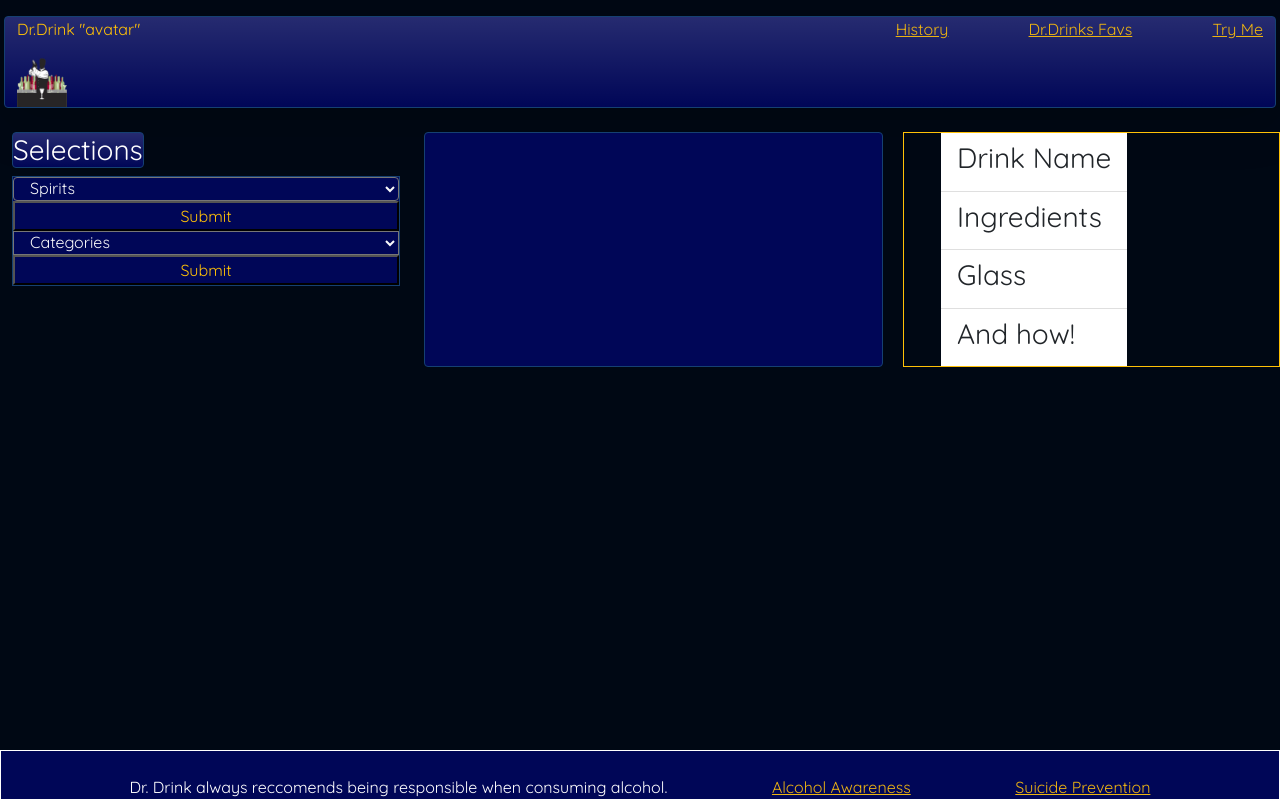
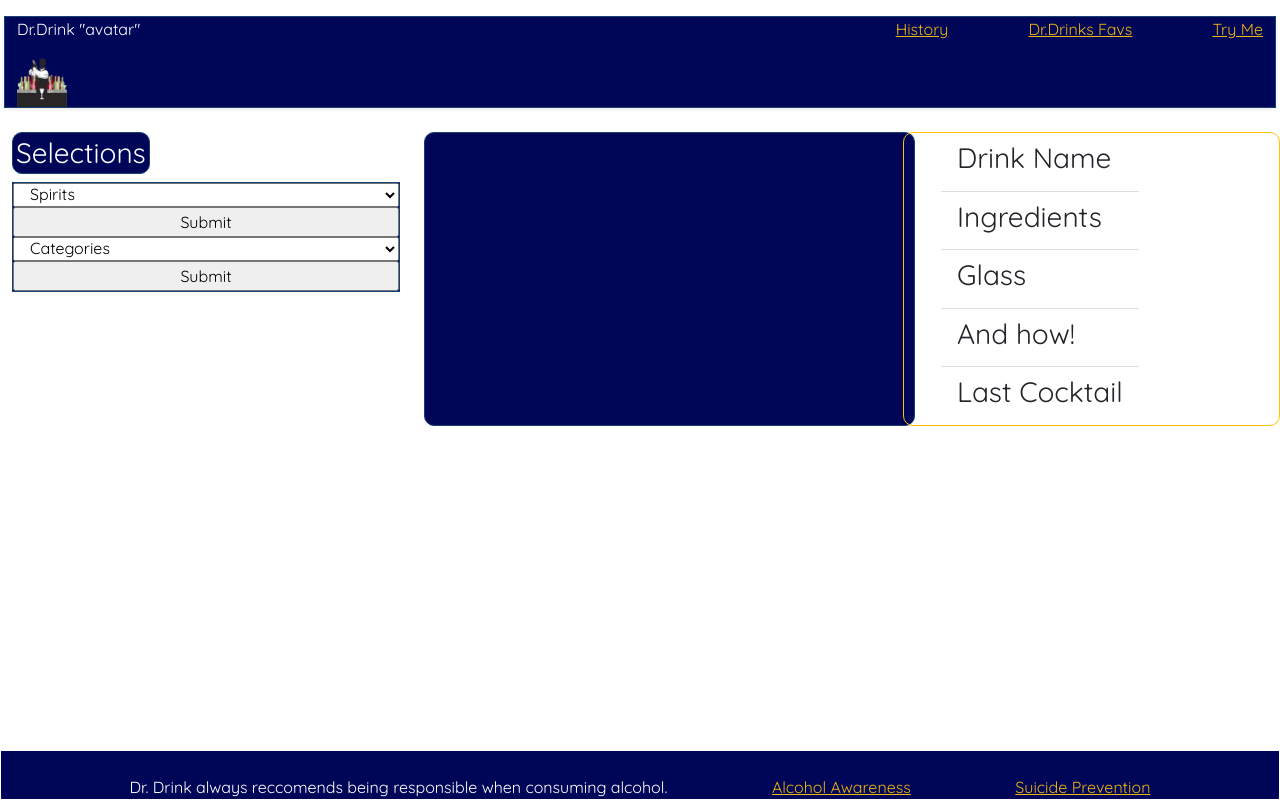
Before and after one commit to ryantixier/DU-project-1, a plain HTML site: page index.html in a window 1280 px wide. Drawn offline with nearby package versions, Linux system fonts and the light colour scheme.

Commit message:
add last cocktail section to drink details, add some border-radius to HTML doc

```diff
--- a/index.html
+++ b/index.html
@@ -19,8 +19,8 @@
 <div class="container-fluid p-3 mb-2 ">
   <!-- nav bar -->
   <nav>
-    <div class="row rounded justify-content-between nav shadow-lg bg-gradient">
-      <div class="col-4 text-warning">
+    <div class="row justify-content-between nav shadow-sm">
+      <div class="col-4">
         <p>Dr.Drink "avatar"</p>
         <img src="./assets/images/pngegg.png" alt="dr-drink-avatar" width="50px" height="50px">
       </div>
@@ -38,16 +38,16 @@
   </nav>
 </div>
 
-<body style="background-color:#000814;">
+<body>
   <div class="d-flex justify-content-around">
     <main>
       <!-- spirit selection dropdown -->
       <div class="container  d-inline-flex">
         <div class="container  d-flex flex-wrap" style="width:400px">
-          <h3 class="row rounded bg-gradient">Selections</h3>
+          <h3 class="row " style="padding: 3px; border-radius: 10px;">Selections</h3>
           <div class="row me-auto">
               <select
-                class="custom-select row-sm rounded bg-transparent text-light "
+                class="custom-select row-sm "
                 id="formSpi"
                 aria-label="Default select example">
                 <option selected><h3>Spirits</h3></option>
@@ -61,8 +61,8 @@
                 <option value="Bourbon"><p>Bourbon</p></option>
                 <option value="Irish Whiskey"><p>Irish Whiskey</p></option>
               </select>
-              <input type="submit" name="submit" id="form-submit-spi" class="bg-transparent text-warning">
-              <select class="custom-select row-sm bg-transparent text-light"
+              <input type="submit" name="submit" id="form-submit-spi">
+              <select class="custom-select row-sm"
               id="formCat"
               aria-label="Default select example">
                 <option selected><h2>Categories</h2></option>
@@ -71,19 +71,19 @@
                 <option value="Shot"><p>Shot</p></option>
                 <option value="Punch/Party Drink"><p>Punch/Party Drink</p></option>
               </select>
-              <input type="submit" name="submit" id="form-submit-cat" class="bg-transparent text-warning">
+              <input type="submit" name="submit" id="form-submit-cat">
             </div>
           </div>
         </main>
-        <section class="row rounded" style="width: 50%; margin-right: 20px; margin-left: 0px;">
-          <div class="cocktail-container col-12">
+        <section class="row" style="width: 50%; border-radius: 10px; margin-left: 0px;">
+          <div class="cocktail-container col-12" style="border-radius: 10%;">
             <ul class="cocktailList">
             </ul>
           </div>
         </section>
 
         <!-- <div id="selection" class="col-4"></div> -->
-    <div class="border border-warning font">
+    <div class="border border-warning font" style="border-radius: 10px;">
       <div id="selection" class="col-4"></div>
         <div class="container d-inline-flex" style="width: 350px; margin-left: 25px;">
           <ul class="list-group list-group-flush">
@@ -111,12 +111,18 @@
                   <ul></ul>
               </div>
             </ul>
+            <ul class="list-group-item">
+              <h3>Last Cocktail</h3>
+                <div class="lastCocktail">
+                  <ul></ul>
+              </div>
+            </ul>
           </ul>
         </div>
     </div>
   </div>
   <footer>
-    <div class="d-flex p-4 justify-content-evenly rounded">
+    <div class="d-flex p-4 justify-content-evenly ">
       <p>Dr. Drink always reccomends being responsible when consuming alcohol.</p>
       <a href="https://alcoholawareness.org/">Alcohol Awareness</a>
       <a href="https://afsp.org/">Suicide Prevention</a>
```
